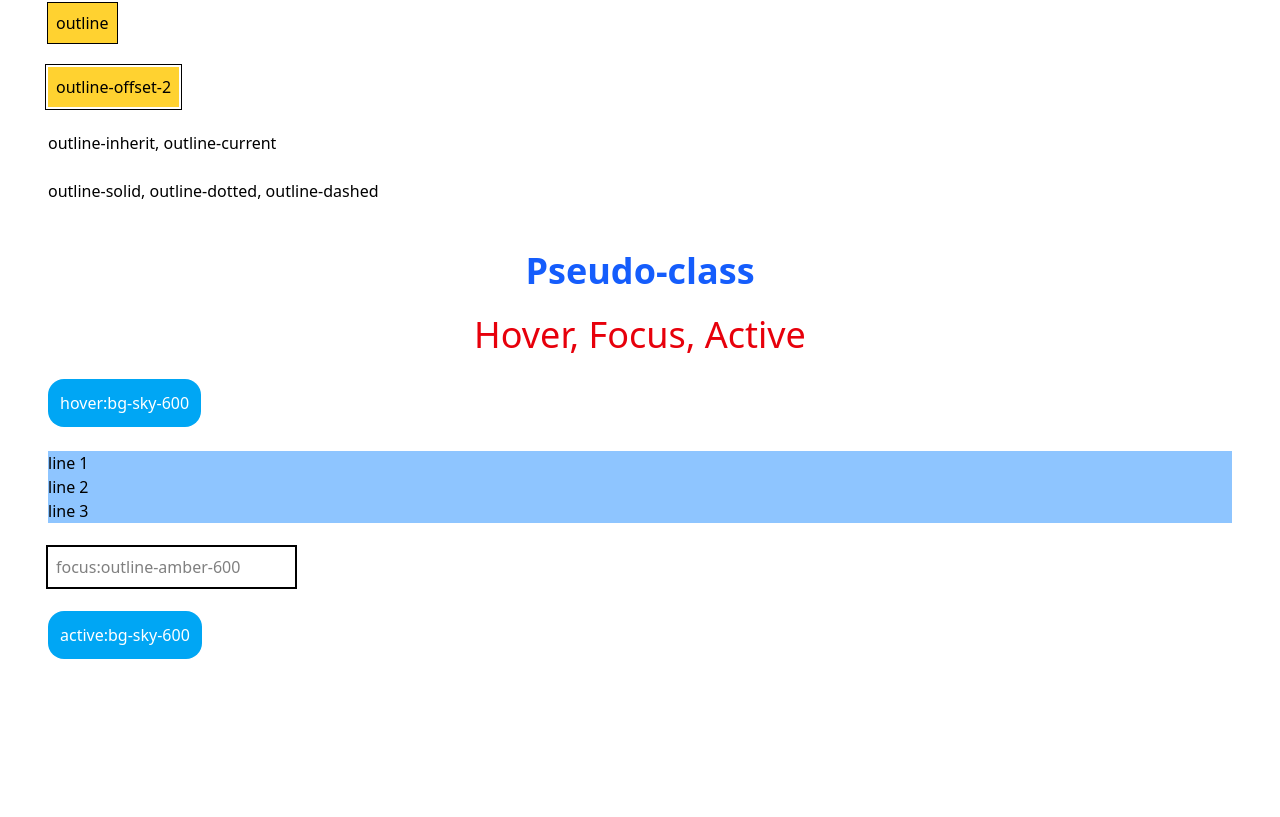
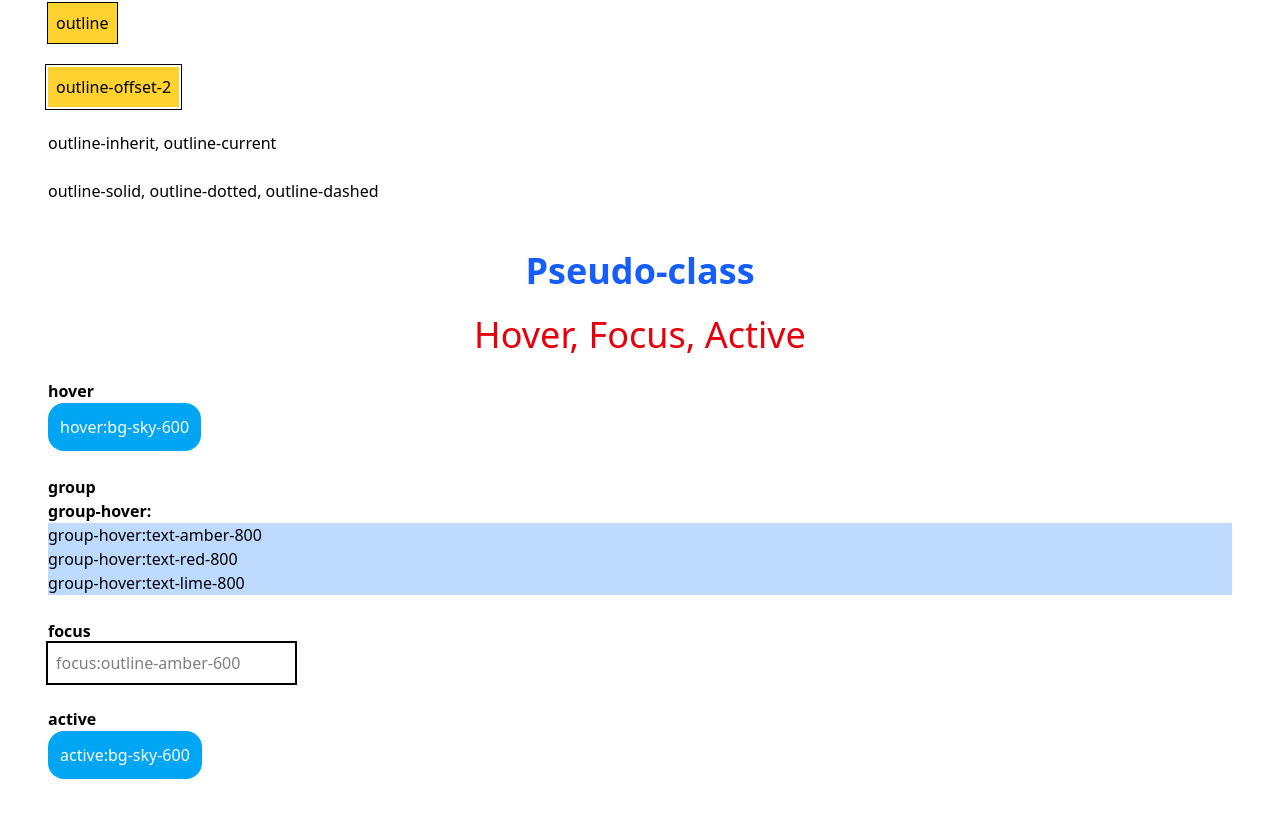
Before and after one commit to BaoVStorm/Tailwind-CSS, a website: page 02_GaLapTrinh/index.html in a window 1280 px wide. Shown: the part 7101-7918 px from the top of the page. Drawn offline with nearby package versions, Linux system fonts and the light colour scheme.

Commit message:
re format pseudo-class

```diff
--- a/02_GaLapTrinh/index.html
+++ b/02_GaLapTrinh/index.html
@@ -343,21 +343,28 @@
     <!-- Hover (Event) -->
     <h1 class="text-red-600 text-4xl mx-auto my-6 text-center ">Hover, Focus, Active</h1>
         <!-- hover -->
+        <strong>hover</strong> <br>
         <button class="bg-sky-500 p-3 rounded-2xl text-white  hover:bg-sky-600">hover:bg-sky-600</button>
         <br><br>
 
-        <div class="group bg-blue-300 hover:bg-blue-100">
-            <p class="group-hover:text-amber-600">line 1</p>
-            <div class="group-hover:text-red-800">line 2</div>
-            <a class="group-hover:text-lime-800">line 3</a>
+        <strong>
+            group <br>
+            group-hover:
+        </strong>
+        <div class="group bg-blue-200 hover:bg-blue-100">
+            <p class="group-hover:text-amber-800">group-hover:text-amber-800</p>
+            <div class="group-hover:text-red-800">group-hover:text-red-800</div>
+            <a class="group-hover:text-lime-800">group-hover:text-lime-800</a>
         </div>
         <br>
 
         <!-- focus -->
+        <strong>focus</strong> <br>
         <input class="p-2 outline-2 focus:outline-amber-600" type="text" placeholder="focus:outline-amber-600">
         <br><br>
 
         <!-- active -->
+        <strong>active</strong> <br>
         <button class="bg-sky-500 p-3 rounded-2xl text-white active:bg-sky-600">active:bg-sky-600</button>
         <br><br>
 
```
